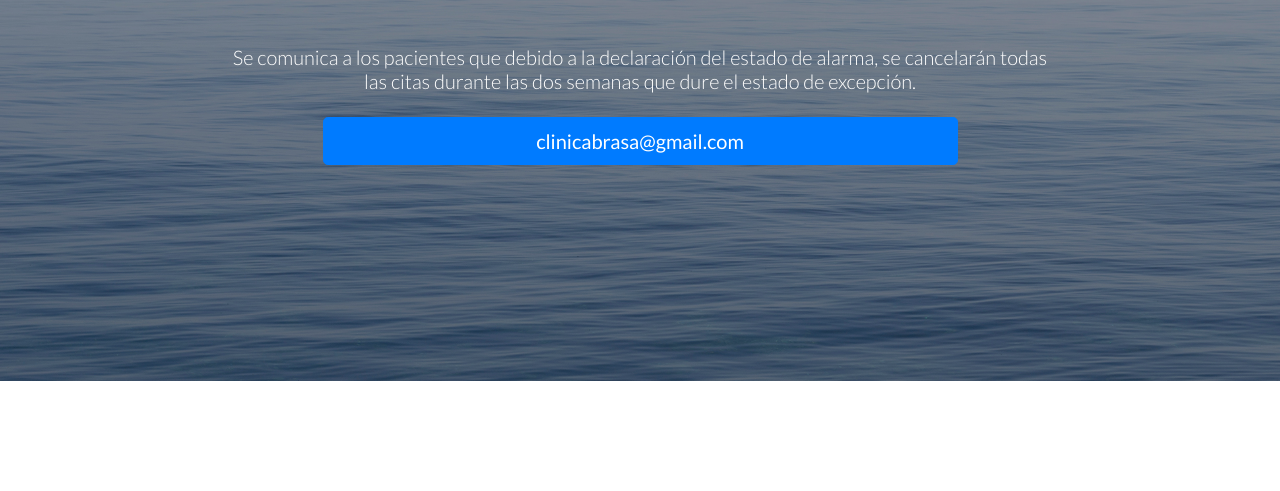
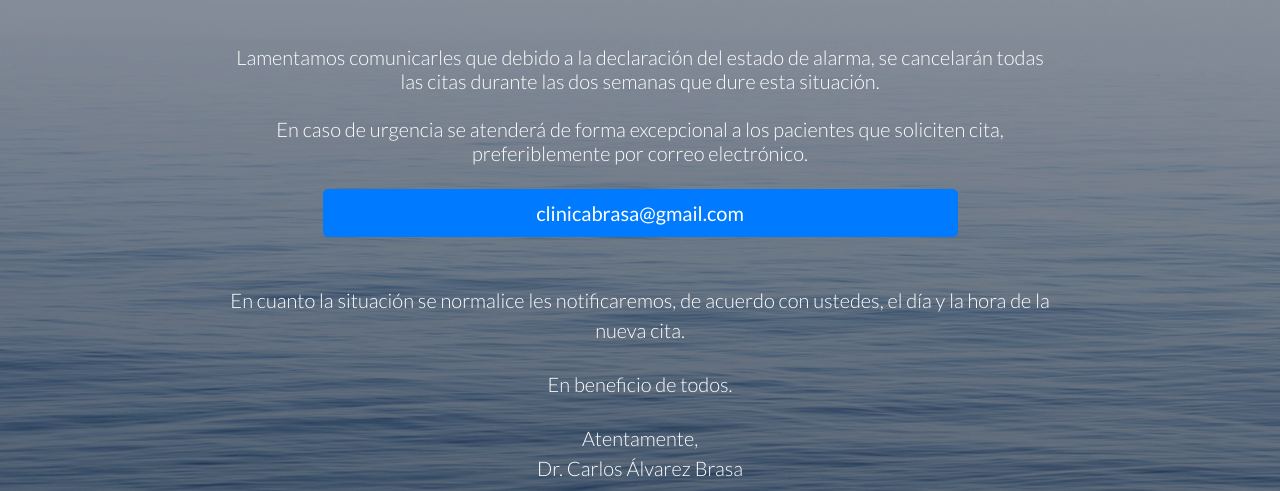
Before and after one commit to cvereterra/clinicabrasa.github.io, a website: page index.html in a window 1280 px wide. Shown: the part 309-800 px from the top of the page. Drawn offline with Linux system fonts and the light colour scheme.

Commit message:
Add phrasing changes

```diff
--- a/index.html
+++ b/index.html
@@ -16,7 +16,8 @@
   <!-- Custom fonts for this template -->
   <link href="vendor/fontawesome-free/css/all.min.css" rel="stylesheet">
   <link href="vendor/simple-line-icons/css/simple-line-icons.css" rel="stylesheet" type="text/css">
-  <link href="https://fonts.googleapis.com/css?family=Lato:300,400,700,300italic,400italic,700italic" rel="stylesheet" type="text/css">
+  <link href="https://fonts.googleapis.com/css?family=Lato:300,400,700,300italic,400italic,700italic" rel="stylesheet"
+    type="text/css">
 
   <!-- Custom styles for this template -->
   <link href="css/landing-page.min.css" rel="stylesheet">
@@ -39,18 +40,29 @@
       <div class="row mb-4">
         <div class="col-xl-9 mx-auto">
           <h1 class="mb-5">Aviso por COVID-19<h1>
-          <p class="lead mb-4">Se comunica a los pacientes que debido a la declaración del estado de alarma, se cancelarán todas las citas
-            durante las dos semanas que dure el estado de excepción.
+              <p class="lead mb-4">Lamentamos comunicarles que debido a la declaración del estado de alarma, se
+                cancelarán todas las citas
+                durante las dos semanas que dure esta situación.
               </p>
+              <p class="lead mb-4">En caso de urgencia se atenderá de forma excepcional a los pacientes que soliciten
+                cita, preferiblemente por correo electrónico.</p>
         </div>
-      <div class="col-md-10 col-lg-8 col-xl-7 mx-auto">
+        <div class="col-md-10 col-lg-8 col-xl-7 mx-auto mb-5">
           <form>
             <div class="form-row">
               <div class="col-12 col-md-12">
-              <a href="mailto:clinicabrasa@gmail.com" class="btn btn-block btn-lg btn-primary">clinicabrasa@gmail.com</a>
+                <a href="mailto:clinicabrasa@gmail.com"
+                  class="btn btn-block btn-lg btn-primary">clinicabrasa@gmail.com</a>
               </div>
             </div>
           </form>
+        </div>
+        <div class="col-xl-9 mx-auto">
+          <p class="lead mb-4">En cuanto la situación se normalice les notificaremos, de acuerdo con ustedes, el día
+            y la hora de la nueva cita.</p>
+          <p class="lead mb-4">En beneficio de todos.</p>
+          <p class="lead mb-4">Atentamente, <br>
+            Dr. Carlos Álvarez Brasa</p>
         </div>
       </div>
     </div>
```
Lines whose indentation alone changed are shown as unchanged.
